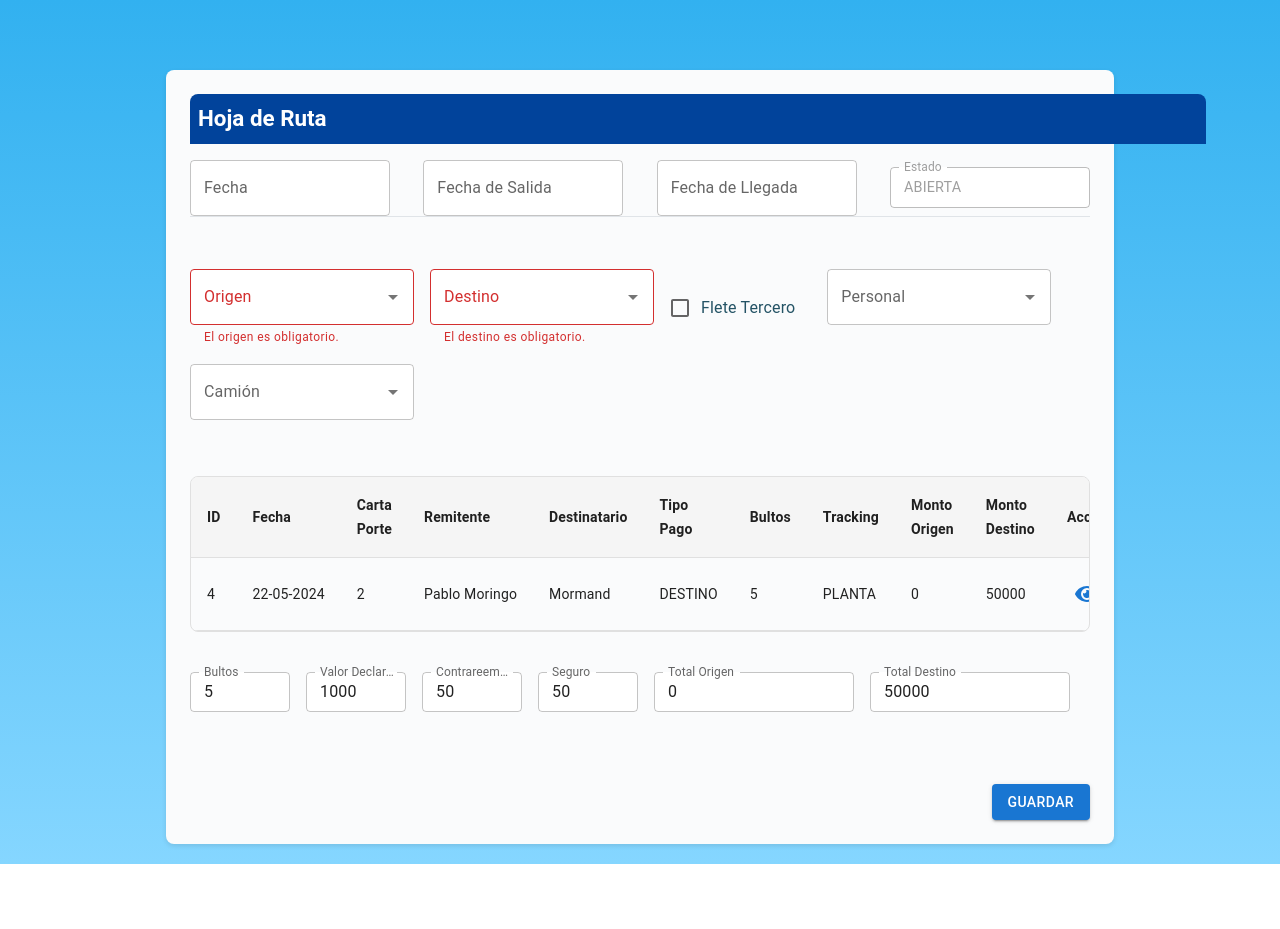
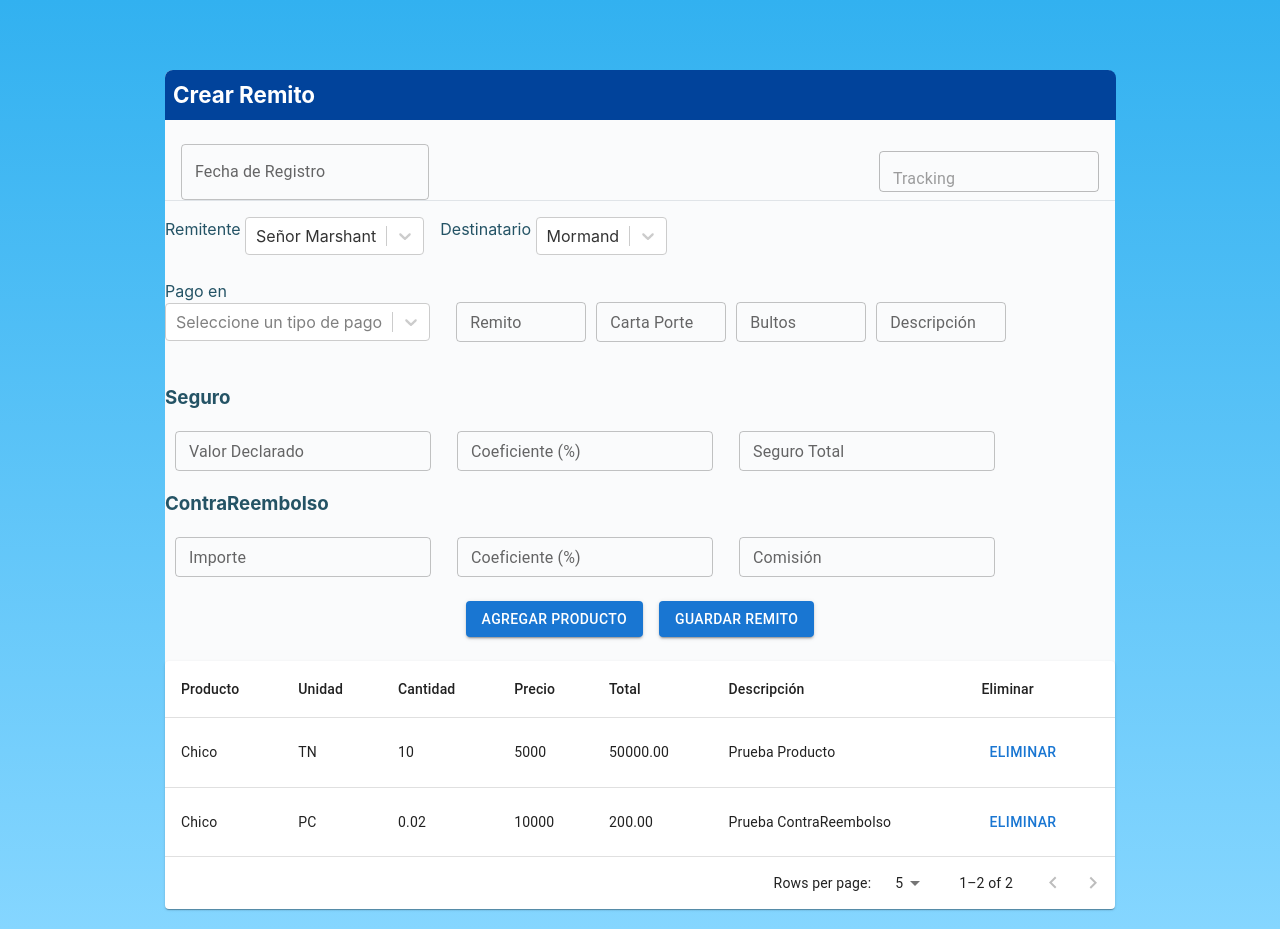
Before and after one commit to lucatass/SiroTransportesFrontEnd, a React (Vite) app: page / in a window 1280 px wide. Before the commit the page ends 864 px from the top, so only its background shows below. Built offline with nearby package versions, Linux system fonts and the light colour scheme.

Commit message:
css hojaruta y remito avance

```diff
--- a/src/App.tsx
+++ b/src/App.tsx
@@ -9,7 +9,7 @@ const App: React.FC = () => {
   return (
     <div className="app">
       <div className="content">
-        <HojaRutaForm />
+        <RemitoFormMock />
       </div>
     </div>
   );
--- a/src/components/common/AutoCompleteSelector.tsx
+++ b/src/components/common/AutoCompleteSelector.tsx
@@ -40,7 +40,7 @@ const AutoCompleteSelector: React.FC<AutoCompleteSelectorProps> = ({
               label={label}
               error={!!errors?.[name]} // Mark as error if exists
               helperText={errors?.[name]?.message} // Show error message
-              style={{ width: width || "224px" }}
+              style={{ width: width || "130px" }}
             />
           )}
         />
--- a/src/remito-maqueta/RemitoFormMock.css
+++ b/src/remito-maqueta/RemitoFormMock.css
@@ -19,7 +19,7 @@ h2 {
 
   display: flex;
   align-items: center;
-  width: 1000px;
+  width: 935px;
   background-color: #01439b;
   color: rgb(255, 255, 255)!important;
   font-size: 1.4rem!important;
@@ -53,7 +53,7 @@ h2 {
   display: flex;
   flex-direction: column;
   gap: 1.5rem;
-  max-width: 1000px;
+  max-width: 950px;
   margin: auto;
   padding:0;
   border-radius: 8px;
@@ -157,6 +157,7 @@ h2 {
 .action-buttons {
   display: flex;
   justify-content: center;
+
   gap: 1rem;
   margin-top: 1.5rem;
 }
@@ -187,6 +188,11 @@ h2 {
   background-color: #3a78c9;
 }
 
+.button-row {
+  display: flex;
+  justify-content: center; /* Align buttons to the center */
+}
+}
 /* Inputs */
 .MuiOutlinedInput-notchedOutline {
   border-color: var(--divider-color);
--- a/src/remito-maqueta/RemitoFormMock.tsx
+++ b/src/remito-maqueta/RemitoFormMock.tsx
@@ -155,7 +155,7 @@ const RemitoFormMock: React.FC = () => {
         <FormRow>
             <ClientSelector
               name="remitenteId"
-              label="Remitente"
+              label="Remitente&nbsp;"
               control={methods.control}
               options={[
                 { value: 3, label: "Daiberman Social" },
@@ -166,7 +166,7 @@ const RemitoFormMock: React.FC = () => {
             />
             <ClientSelector
               name="destinatarioId"
-              label="Destinatario"
+              label="Destinatario&nbsp;"
               control={methods.control} // Lo mismo aquí
               options={[
                 { value: 3, label: "Cliente C" },
@@ -245,10 +245,15 @@ const RemitoFormMock: React.FC = () => {
         </div>
 
         {/* Botón para agregar productos */}
-        <FormRow>
+        <FormRow className="button-row">
           <Button variant="contained" onClick={productDialog.openDialog}>
             Agregar Producto
           </Button>
+          {/* Botón de guardar */}
+          <Button type="submit" variant="contained" color="primary">
+            Guardar Remito
+          </Button>
+
         </FormRow>
 
         {/* Tabla de productos */}
@@ -264,12 +269,7 @@ const RemitoFormMock: React.FC = () => {
           addProduct={() => {}}
         />
 
-        {/* Botón de guardar */}
-        <FormRow>
-          <Button type="submit" variant="contained" color="primary">
-            Guardar Remito
-          </Button>
-        </FormRow>
+
       </form>
     </FormProvider>
   );
```
